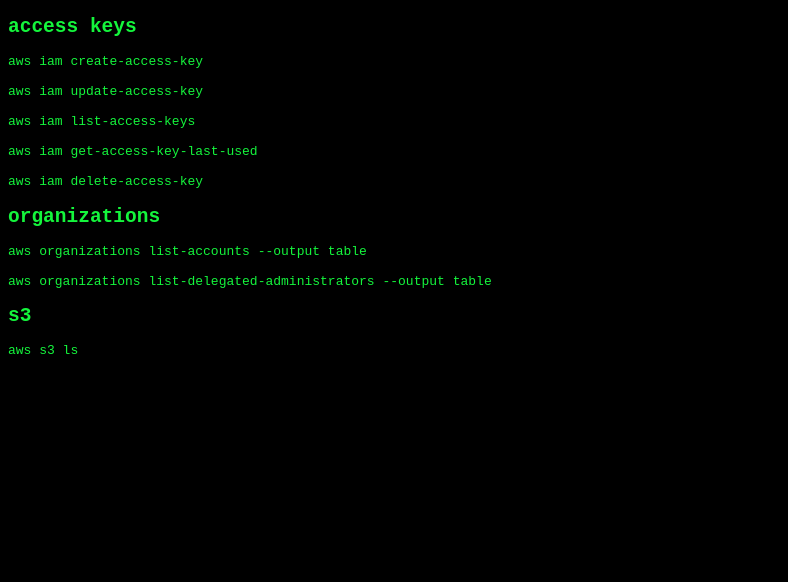
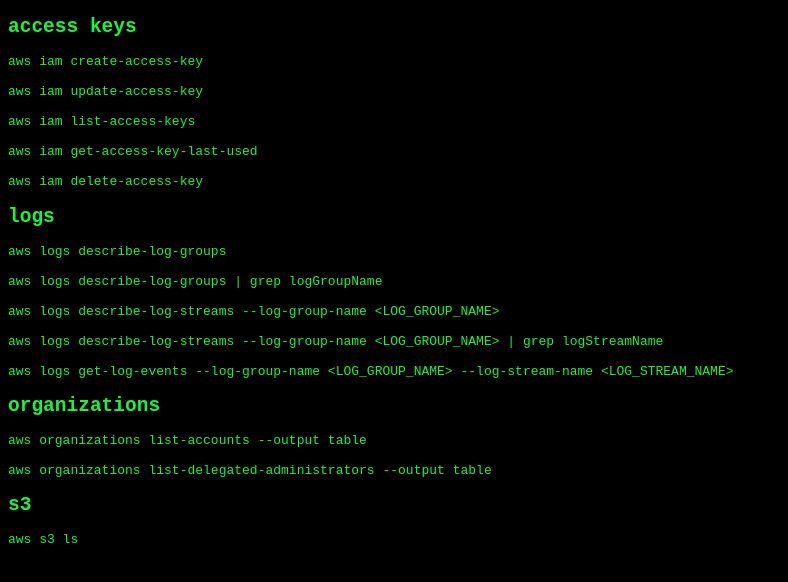
Before and after one commit to davejagoda/davejagoda.github.io, a Jekyll site: the page built from useful/useful_aws_commands.md, in a window 1280 px wide. Shown: the top 582 px of the page, without its empty margins (0-788 px from the left). Built offline with Jekyll 4.4.1, drawn with Linux system fonts in a browser that asks for light colours.

Commit message:
Add logs commands to useful_aws_commands.md

````diff
--- a/useful/useful_aws_commands.md
+++ b/useful/useful_aws_commands.md
@@ -5,7 +5,6 @@
 
 access keys
 -----------
-
 ```
 aws iam create-access-key
 
@@ -18,9 +17,22 @@
 aws iam delete-access-key
 ```
 
+logs
+----
+```
+aws logs describe-log-groups
+
+aws logs describe-log-groups | grep logGroupName
+
+aws logs describe-log-streams --log-group-name <LOG_GROUP_NAME>
+
+aws logs describe-log-streams --log-group-name <LOG_GROUP_NAME> | grep logStreamName
+
+aws logs get-log-events --log-group-name <LOG_GROUP_NAME> --log-stream-name <LOG_STREAM_NAME>
+```
+
 organizations
 -------------
-
 ```
 aws organizations list-accounts --output table
 
@@ -29,7 +41,6 @@
 
 s3
 --
-
 ```
 aws s3 ls
 ```
````
